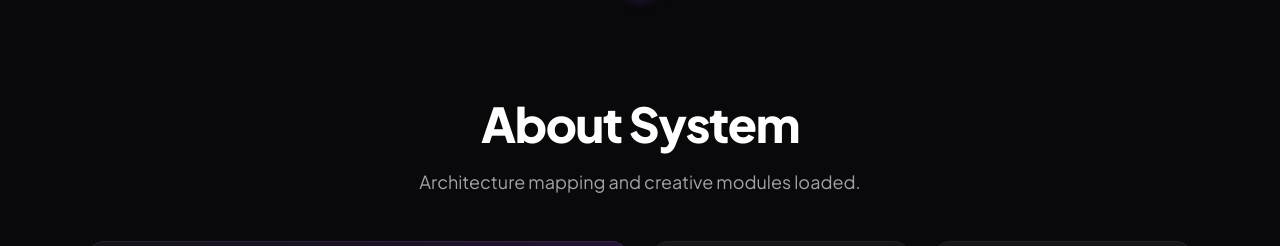
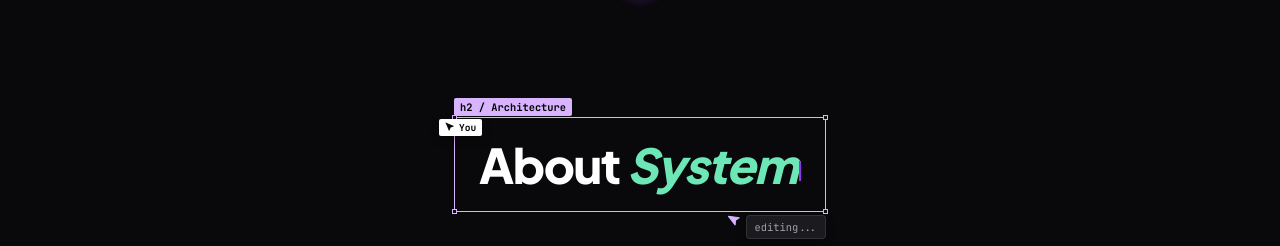
Before and after one commit to maki-beep/portfolio, a plain HTML site: page index.html in a window 1280 px wide. Shown: the part 1013-1259 px from the top of the page. Drawn offline with nearby package versions, Linux system fonts and the light colour scheme.

Commit message:
animation

```diff
--- a/index.html
+++ b/index.html
@@ -171,8 +171,29 @@
     <section id="about" class="about">
       <div class="container">
         <div class="section-header reveal">
-          <h2>About System</h2>
-          <p>Architecture mapping and creative modules loaded.</p>
+          <!-- Figma Box (Centered) -->
+          <div class="figma-edit-box center-box">
+            <div class="f-anchor tl"></div><div class="f-anchor tr"></div><div class="f-anchor bl"></div><div class="f-anchor br"></div>
+
+            <div class="f-label-top">
+              <div class="f-tag">h2 / Architecture</div>
+              <div class="f-user">
+                <svg width="10" height="10" viewBox="0 0 24 24" fill="#000" stroke="#000" stroke-width="2" stroke-linecap="round" stroke-linejoin="round"><path d="M3 3l7.07 16.97 2.51-7.39 7.39-2.51L3 3z"/></svg>You
+              </div>
+            </div>
+
+            <div class="f-label-bottom">
+              <div class="f-cursor-icon">
+                <svg width="14" height="14" viewBox="0 0 24 24" fill="var(--purple-300)" stroke="var(--purple-300)" stroke-width="2" stroke-linecap="round" stroke-linejoin="round" style="transform: rotate(-15deg);"><path d="M3 3l7.07 16.97 2.51-7.39 7.39-2.51L3 3z"/></svg>
+              </div>
+              <div class="f-status">editing...</div>
+            </div>
+
+            <h2 style="margin-bottom: 0;">
+              <span id="about-title-type"></span><span class="cursor-blink"></span>
+            </h2>
+          </div>
+          <p style="margin-top: 1rem;">Architecture mapping and creative modules loaded.</p>
         </div>
 
         <div class="bento-grid" id="bento-grid">
@@ -328,8 +349,29 @@
       <div class="container">
         <div class="projects-header reveal">
           <div>
-            <h2>Project Directory</h2>
-            <p>A split view of logical architectures and visual identities.</p>
+            <!-- Figma Box (Left Aligned) -->
+            <div class="figma-edit-box" style="margin-top: 0;">
+              <div class="f-anchor tl"></div><div class="f-anchor tr"></div><div class="f-anchor bl"></div><div class="f-anchor br"></div>
+
+              <div class="f-label-top">
+                <div class="f-tag">h2 / Directory</div>
+                <div class="f-user">
+                  <svg width="10" height="10" viewBox="0 0 24 24" fill="#000" stroke="#000" stroke-width="2" stroke-linecap="round" stroke-linejoin="round"><path d="M3 3l7.07 16.97 2.51-7.39 7.39-2.51L3 3z"/></svg>You
+                </div>
+              </div>
+
+              <div class="f-label-bottom">
+                <div class="f-cursor-icon">
+                  <svg width="14" height="14" viewBox="0 0 24 24" fill="var(--purple-300)" stroke="var(--purple-300)" stroke-width="2" stroke-linecap="round" stroke-linejoin="round" style="transform: rotate(-15deg);"><path d="M3 3l7.07 16.97 2.51-7.39 7.39-2.51L3 3z"/></svg>
+                </div>
+                <div class="f-status">editing...</div>
+              </div>
+
+              <h2 style="margin-bottom: 0;">
+                <span id="project-title-type"></span><span class="cursor-blink"></span>
+              </h2>
+            </div>
+            <p style="margin-top: 1rem;">A split view of logical architectures and visual identities.</p>
           </div>
           <div class="tab-switcher">
             <button class="tab-btn active" data-tab="IT">IT Projects</button>
--- a/script.js
+++ b/script.js
@@ -464,21 +464,61 @@ function triggerHeroAnimations() {
 
 
 /* ══════════════════════════════════════
-   12. SCROLL REVEAL
+   10. SCROLL REVEAL & FIGMA TYPING
 ══════════════════════════════════════ */
-(function ScrollReveal() {
+(function ScrollRevealAndType() {
   const revealEls = document.querySelectorAll('.reveal');
 
+  // Reusable HTML Typing Engine
+  function typeHTML(elementId, fullText, speed = 50) {
+    const el = document.getElementById(elementId);
+    if (!el || el.getAttribute('data-typed') === 'true') return;
+    el.setAttribute('data-typed', 'true'); // Prevent it from typing twice
+
+    if (PREFERS_REDUCED_MOTION) {
+      el.innerHTML = fullText;
+      return;
+    }
+
+    let idx = 0;
+    let isTag = false;
+    function type() {
+      const char = fullText.charAt(idx);
+      if (char === '<') isTag = true;
+      if (char === '>') isTag = false;
+
+      idx++;
+      el.innerHTML = fullText.slice(0, idx);
+
+      if (idx < fullText.length) {
+        setTimeout(type, isTag ? 0 : speed);
+      }
+    }
+    setTimeout(type, 400); // Wait for the blur reveal to finish before typing
+  }
+
+  // If user prefers no motion, just reveal everything instantly
   if (PREFERS_REDUCED_MOTION) {
     revealEls.forEach(el => el.classList.add('visible'));
+    typeHTML('about-title-type', "About <span class='f-highlight'>System</span>");
+    typeHTML('project-title-type', "Project <span class='f-highlight'>Directory</span>");
     return;
   }
 
+  // Trigger animations when scrolled into view
   const io = new IntersectionObserver((entries) => {
     entries.forEach(entry => {
       if (entry.isIntersecting) {
         entry.target.classList.add('visible');
         io.unobserve(entry.target);
+
+        // If this section contains our Figma boxes, trigger the typing!
+        if (entry.target.querySelector('#about-title-type')) {
+          typeHTML('about-title-type', "About <span class='f-highlight'>System</span>", 50);
+        }
+        if (entry.target.querySelector('#project-title-type')) {
+          typeHTML('project-title-type', "Project <span class='f-highlight'>Directory</span>", 50);
+        }
       }
     });
   }, { threshold: 0.1, rootMargin: '-60px' });
--- a/styles.css
+++ b/styles.css
@@ -1806,6 +1806,12 @@ body::after {
   background: transparent;
 }
 
+/* Add this below .figma-edit-box */
+.figma-edit-box.center-box {
+  margin-left: auto;
+  margin-right: auto;
+}
+
 /* Corner Anchors */
 .f-anchor {
   position: absolute;
```
